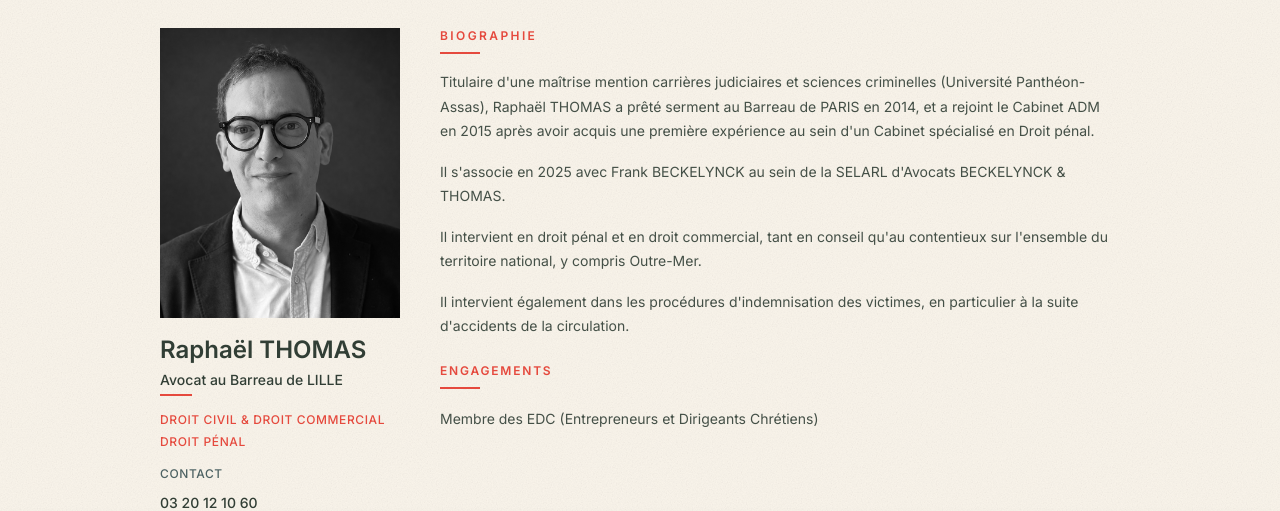
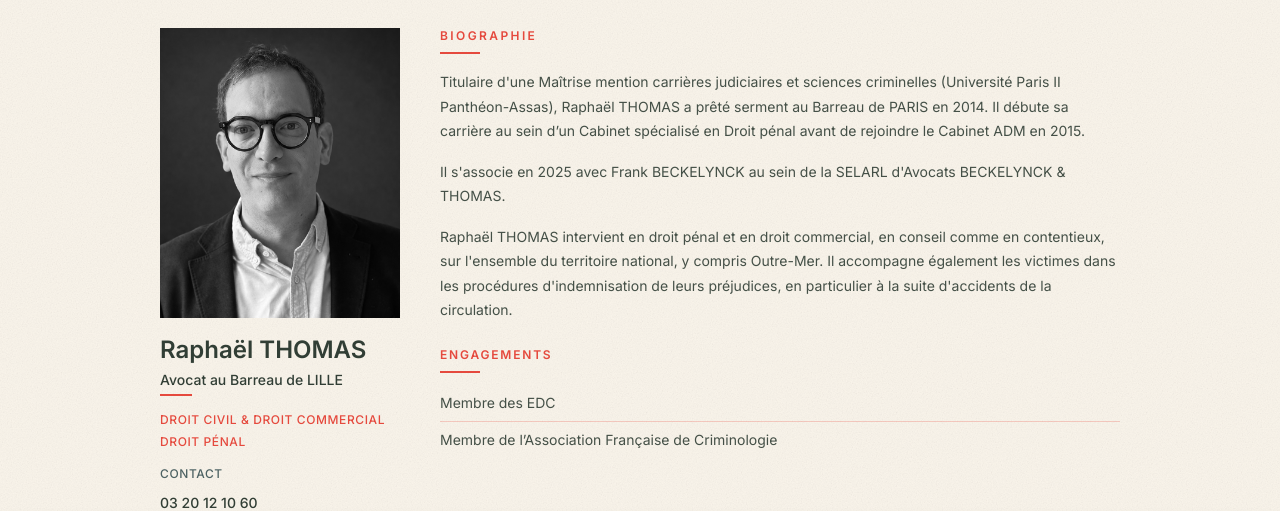
Before and after one commit to siteavocatsdumolinel/site-adm-avocats, a Next.js app: page /raphael-thomas-avocat in a window 1280 px wide. Shown: the part 204-715 px from the top of the page. Built offline with nearby package versions, Linux system fonts and the light colour scheme; no server answers.

Commit message:
modif raphael bio et enga

```diff
--- a/app/raphael-thomas-avocat/page.tsx
+++ b/app/raphael-thomas-avocat/page.tsx
@@ -13,15 +13,18 @@ export default function RaphaelThomasPage() {
       title="Avocat au Barreau de LILLE"
       structure="SELARL d'avocats BECKELYNCK & THOMAS"
       photo="/images/equipe/raphael-thomas.jpg"
-      biography={`Titulaire d'une maîtrise mention carrières judiciaires et sciences criminelles (Université Panthéon-Assas), Raphaël THOMAS a prêté serment au Barreau de PARIS en 2014, et a rejoint le Cabinet ADM en 2015 après avoir acquis une première expérience au sein d'un Cabinet spécialisé en Droit pénal.
+      biography={`Titulaire d'une Maîtrise mention carrières judiciaires et sciences criminelles (Université Paris II Panthéon-Assas), Raphaël THOMAS a prêté serment au Barreau de PARIS en 2014. Il débute sa carrière au sein d’un Cabinet spécialisé en Droit pénal avant de rejoindre le Cabinet ADM en 2015.
+
+
 
 Il s'associe en 2025 avec Frank BECKELYNCK au sein de la SELARL d'Avocats BECKELYNCK & THOMAS.
 
-Il intervient en droit pénal et en droit commercial, tant en conseil qu'au contentieux sur l'ensemble du territoire national, y compris Outre-Mer.
 
-Il intervient également dans les procédures d'indemnisation des victimes, en particulier à la suite d'accidents de la circulation.`}
+
+Raphaël THOMAS intervient en droit pénal et en droit commercial, en conseil comme en contentieux, sur l'ensemble du territoire national, y compris Outre-Mer. Il accompagne également les victimes dans les procédures d'indemnisation de leurs préjudices, en particulier à la suite d'accidents de la circulation.`}
       engagements={[
-        'Membre des EDC (Entrepreneurs et Dirigeants Chrétiens)',
+        'Membre des EDC',
+        'Membre de l’Association Française de Criminologie',
       ]}
       competences={[
         { label: 'Droit civil & Droit commercial', href: '/competences#droit-commercial' },
```
